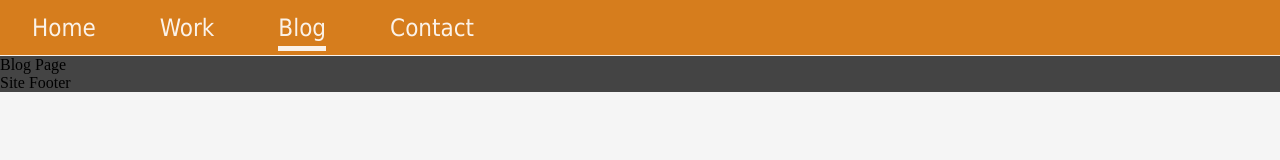
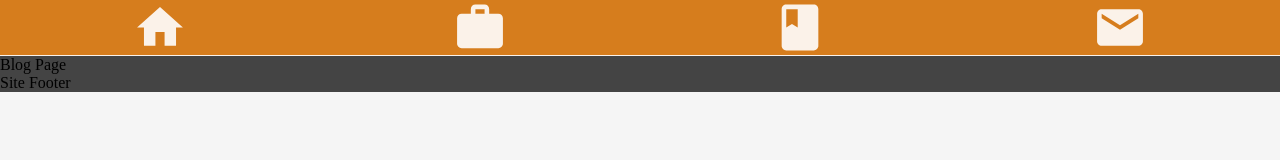
Before and after one commit to judsonjames/gatsby-judsonjames.com, a Gatsby site: page /blog in a window 1280 px wide. Built offline with nearby package versions, Linux system fonts and the light colour scheme; Gatsby itself is replaced by a stand-in of ours.

Commit message:
Added Scrolling and Replaced top with material icons

```diff
--- a/gatsby-config.js
+++ b/gatsby-config.js
@@ -11,6 +11,8 @@ module.exports = {
     `gatsby-plugin-offline`,
     `gatsby-plugin-react-helmet`,
     `gatsby-plugin-sitemap`,
+    `gatsby-plugin-react-svg`,
+    `gatsby-plugin-smoothscroll`,
     {
       resolve: `gatsby-plugin-robots-txt`,
       options: {
@@ -19,13 +21,5 @@ module.exports = {
         policy: [{ userAgent: '*', allow: '/'}]
       },
     },
-    {
-      resolve: `gatsby-plugin-react-svg`,
-      options: {
-        rule: {
-          include: /svg/
-        }
-      }
-    },
   ],
 };
--- a/package.json
+++ b/package.json
@@ -23,11 +23,13 @@
     "gatsby-plugin-robots-txt": "^1.5.0",
     "gatsby-plugin-sass": "^2.2.0",
     "gatsby-plugin-sitemap": "^2.3.1",
+    "gatsby-plugin-smoothscroll": "^1.1.0",
     "gatsby-plugin-typescript": "^2.1.2",
     "node-sass": "^4.12.0",
     "react": "^16.8.6",
     "react-dom": "^16.8.6",
     "react-helmet": "^5.2.1",
+    "svg-react-loader": "^0.4.6",
     "typescript": "^3.5.3",
     "webpack": "^4.36.1",
     "yarn": "^1.22.4"
--- a/src/components/SiteLayout/SiteHeader/index.tsx
+++ b/src/components/SiteLayout/SiteHeader/index.tsx
@@ -1,4 +1,8 @@
 import React from "react";
+import Blog from "../../../../static/svg/book.svg";
+import Email from "../../../../static/svg/email.svg";
+import Home from "../../../../static/svg/home.svg";
+import Work from "../../../../static/svg/work.svg";
 import "./styles.scss";
 
 interface IMenuItemProps {
@@ -8,25 +12,27 @@ interface IMenuItemProps {
 }
 
 interface IPath {
-    name: string;
+    icon: JSX.Element;
     path: string;
 }
 
+
+
 const validPaths: IPath[] = [
     {
-        name: "Home",
+        icon: <Home className={"header__nav-icon"}/>,
         path: "/",
     },
     {
-        name: "Work",
+        icon: <Work className={"header__nav-icon"}/>,
         path: "/work",
     },
     {
-        name: "Blog",
+        icon: <Blog className={"header__nav-icon"}/>,
         path: "/blog",
     },
     {
-        name: "Contact",
+        icon: <Email className={"header__nav-icon"}/>,
         path: "/contact",
     },
 ];
@@ -56,7 +62,11 @@ const SiteHeader = (): JSX.Element => {
     return (
         <div id={"site-header"}>
             {validPaths.map((path: IPath, i: number) => {
-                return <MenuItem key={i} text={path.name} redirect={path.path.toLowerCase()} active={i === activeTab}/>;
+                return (
+                    <a key={i} href={path.path.toLowerCase()}>
+                        {path.icon}
+                    </a>
+                );
             })}
         </div>
     );
--- a/src/components/SiteLayout/SiteHeader/styles.scss
+++ b/src/components/SiteLayout/SiteHeader/styles.scss
@@ -27,6 +27,12 @@
   }
 }
 
+.header__nav-icon {
+  fill: $white-text;
+  width: 25%;
+  height: 55px;
+}
+
 .active {
   border-bottom: 5px solid $white-text;
   border-color: $white-text;
--- a/static/styles/_constants.scss
+++ b/static/styles/_constants.scss
@@ -7,6 +7,11 @@ html, body {
   margin: 0;
   padding: 0;
   background-color: whitesmoke;
+
+  scrollbar-width: none;
+}
+::-webkit-scrollbar {
+  width: 0;
 }
 
 $site-width: 100vw;
```
Also changed, not shown: src/components/HomeHeader/index.tsx (+10 -1 lines), static/svg/book.svg (added), static/svg/email.svg (added), static/svg/home.svg (added), static/svg/mail_outline.svg (added), static/svg/work.svg (added), static/svg/work_outline.svg (added), 1 other file.
